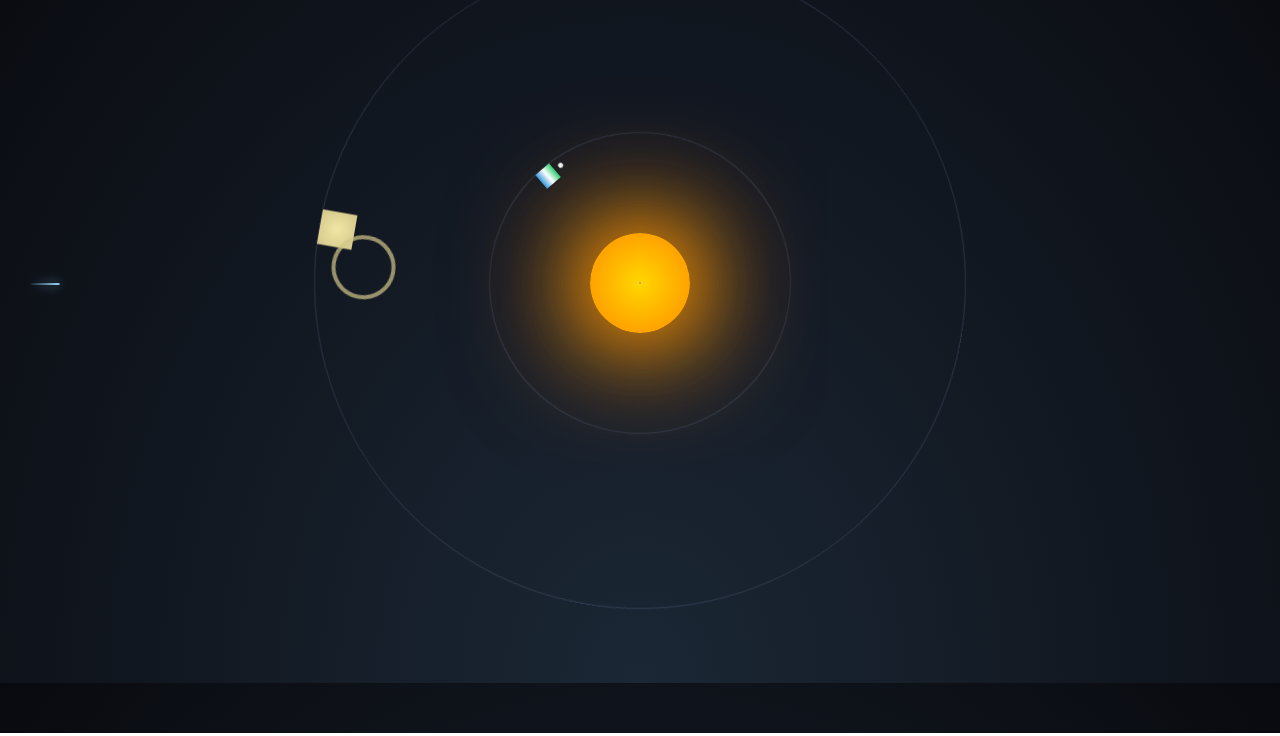
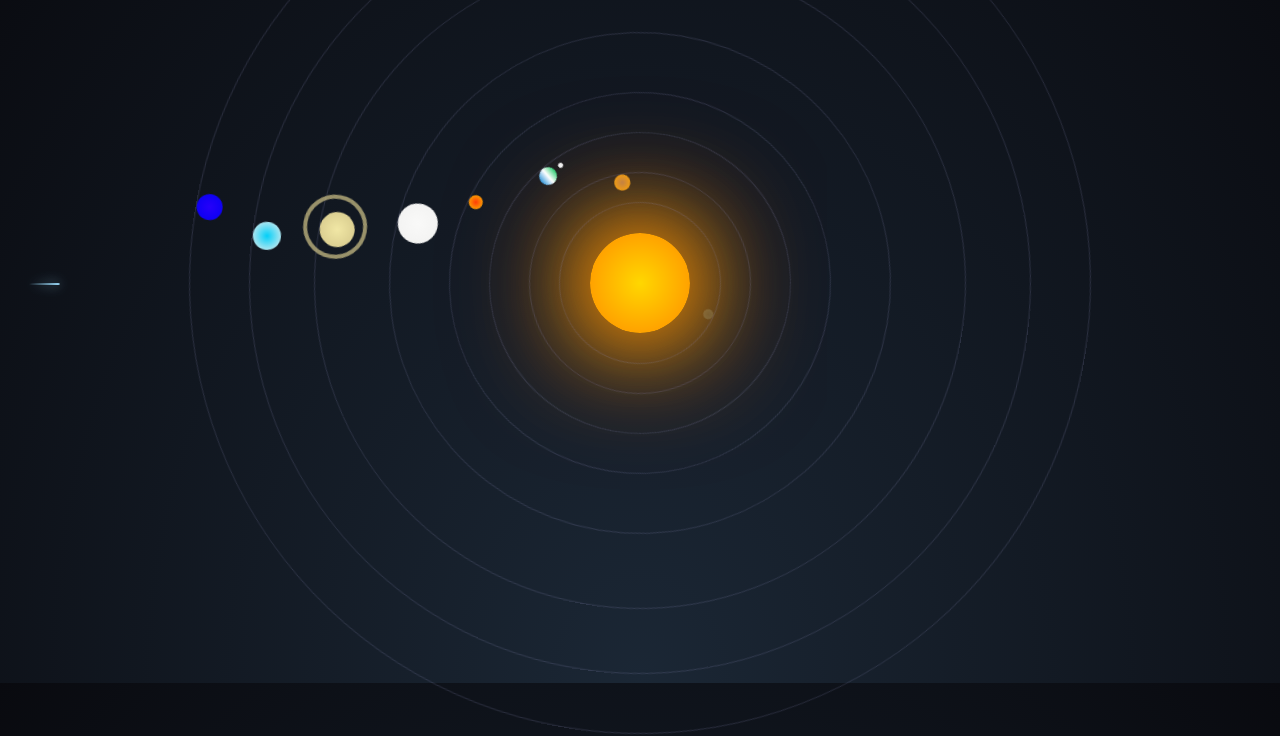
Before and after one commit to iCodeInstructorBellevue/Andy-Orange-Belt-Saturday, a plain HTML site: page solar_system/index.html in a window 1280 px wide. Shown: the part 117-853 px from the top of the page. Drawn offline with Linux system fonts and the light colour scheme.

Commit message:
9/26/2026

```diff
--- a/solar_system/style.css
+++ b/solar_system/style.css
@@ -106,6 +106,7 @@ h1 {
     position: absolute;
     top: 50%;
     transform: translateY(-50%);
+    border-radius: 50%;
     cursor: pointer;
     transition: transform 0.3 cubic-bezier(0.25, 0.1, 0.25, 1);
     pointer-events: auto;
@@ -181,7 +182,79 @@ h1 {
     height: 160%;
     border: 4px solid rgba(210, 197, 137, 0.7);
     border-radius: 50%;
-    top: 50%;
-    left: 50%;
+    top: -50%;
+    left: -50%;
     transform: translateX(-50%, -50%) rotate(45deg);
 }
+
+#mercury-orbit {
+    width: var(--mercury-orbit);
+    height: var(--mercury-orbit);
+    animation-duration: 8.8s;
+}
+
+#mercury {
+    width: var(--mercury-size);
+    height: var(--mercury-size);
+    background: radial-gradient(circle, #97916f48, #a69c6d65);
+}
+
+#venus-orbit {
+    width: var(--venus-orbit);
+    height: var(--venus-orbit);
+    animation-duration: 22.5s;
+}
+
+#venus {
+    width: var(--venus-size);
+    height: var(--venus-size);
+    background: radial-gradient(circle, rgb(195, 129, 67), orange);
+}
+
+#mars-orbit {
+    width: var(--mars-orbit);
+    height: var(--mars-orbit);
+    animation-duration: 68.7s;
+}
+
+#mars {
+    width: var(--mars-size);
+    height: var(--mars-size);
+    background: radial-gradient(circle, #ff3c07, #f9bf00);
+}
+
+#jupiter-orbit {
+    width: var(--jupiter-orbit);
+    height: var(--jupiter-orbit);
+    animation-duration: 120s;
+}
+
+#jupiter {
+    width: var(--jupiter-size);
+    height: var(--jupiter-size);
+    background: radial-gradient(circle, #f9f9f8, #f1f1f0);
+}
+
+#uranus-orbit {
+    width: var(--uranus-orbit);
+    height: var(--uranus-orbit);
+    animation-duration: 250s;
+}
+
+#uranus {
+    width: var(--uranus-size);
+    height: var(--uranus-size);
+    background: radial-gradient(circle, #02cff8, #eeeeed);
+}
+
+#neptune-orbit {
+    width: var(--neptune-orbit);
+    height: var(--neptune-orbit);
+    animation-duration: 180s;
+}
+
+#neptune {
+    width: var(--neptune-size);
+    height: var(--neptune-size);
+    background: radial-gradient(circle, #2600fa, #0400f0);
+}
```
Also changed, not shown: temu paint/index.html (added, +29 -0 lines), temu paint/style.css (added, +21 -0 lines), temu paint/script.js (added).
